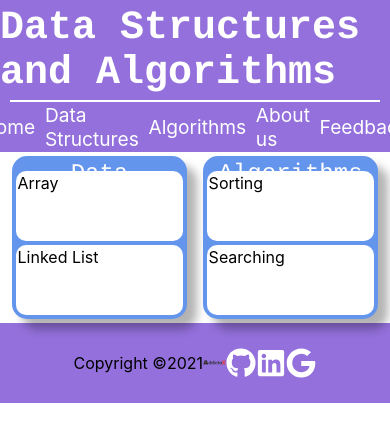
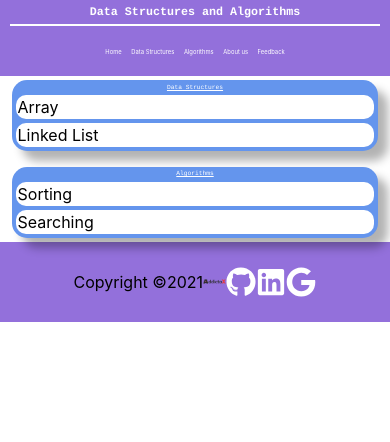
Before and after one commit to PriyanshuG13/DsXAlgo, a Next.js app: page / in a window 390 px wide. Shown: the top 442 px of the page. Built offline with nearby package versions, Linux system fonts and the light colour scheme.

Commit message:
Initial Commit

```diff
--- a/components/controller/controller.module.css
+++ b/components/controller/controller.module.css
@@ -9,7 +9,7 @@
 }
 
 .controllerLayout button{
-    font-size: large;
+    font-size: 1.2vw;
     border-radius: 10px;
     border: none;
     color: white;
@@ -26,5 +26,5 @@
 
 .speedSlider label{
     color: white;
-    font-size: large;
+    font-size: 1.2vw;
 }
--- a/components/navbar/navbar.module.css
+++ b/components/navbar/navbar.module.css
@@ -10,7 +10,7 @@
 }
 
 .navBar .navHeader{
-    font-size: 40px;
+    font-size: 3vw;
     color: white;
     font-weight: bold;
     margin: 5px 0;
@@ -34,7 +34,7 @@
 }
 
 .navBar .menu .options{
-    font-size: larger;
+    font-size: 1.5vw;
     color: white;
     padding: 0.25%;
     margin-left: 1%;
--- a/styles/homepage.module.css
+++ b/styles/homepage.module.css
@@ -24,7 +24,7 @@
 }
 
 .leftContainer label, .rightContainer label{
-    font-size: x-large;
+    font-size: 1.6vw;
     color: white;
     text-decoration: underline;
     text-align: center;
@@ -32,7 +32,7 @@
 }
 
 .leftContainer label:hover, .rightContainer label:hover{
-    font-size: xx-large;
+    font-size: 1.8vw;
 }
 
 .demoVisualizer{
@@ -50,6 +50,9 @@
 
 
 
-/*@media (min-width: 1400px) {*/
-/*    */
-/*}*/
+@media (max-width: 1000px) {
+    .homePageBody{
+        grid-template-columns: auto;
+        grid-template-rows: auto auto;
+    }
+}
```
